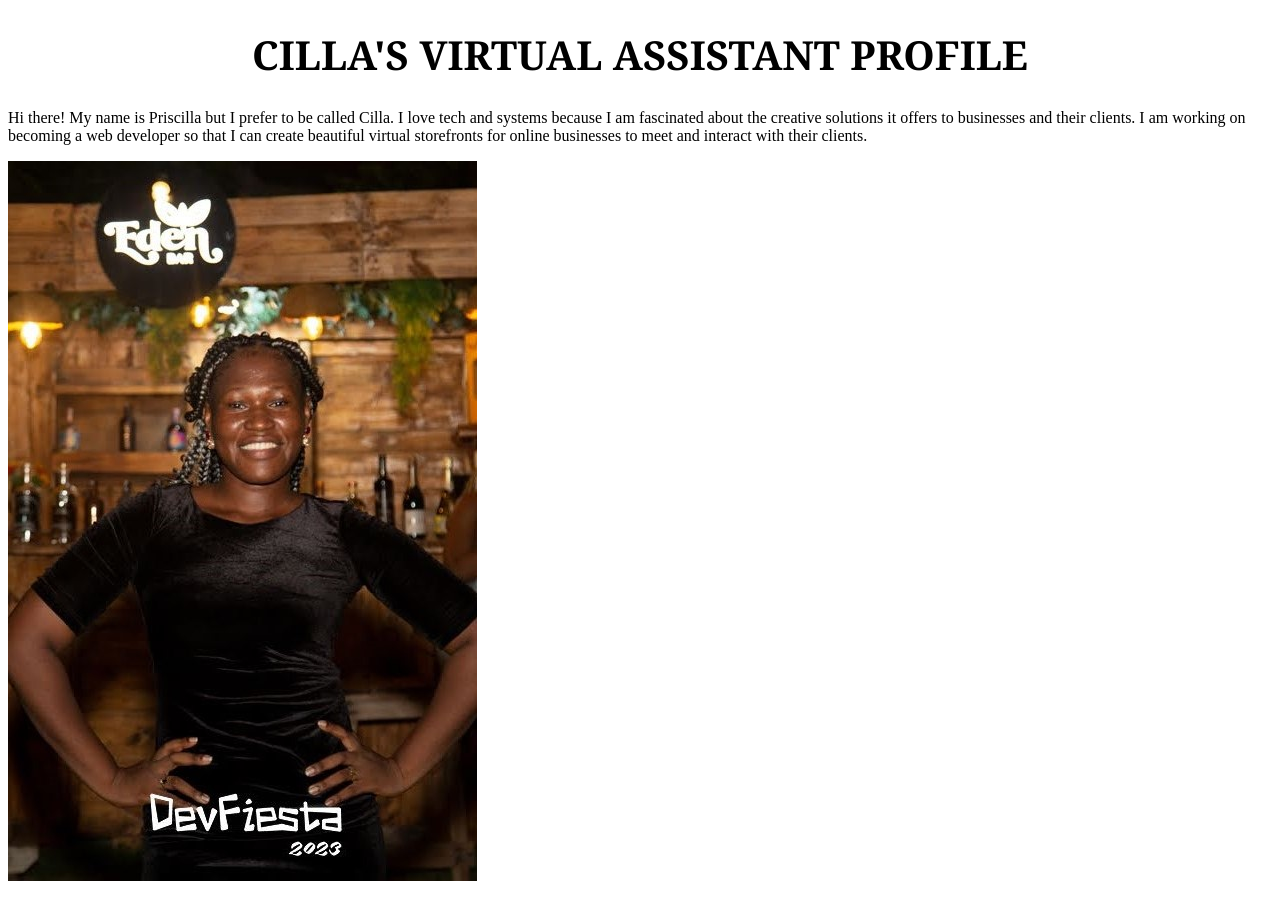
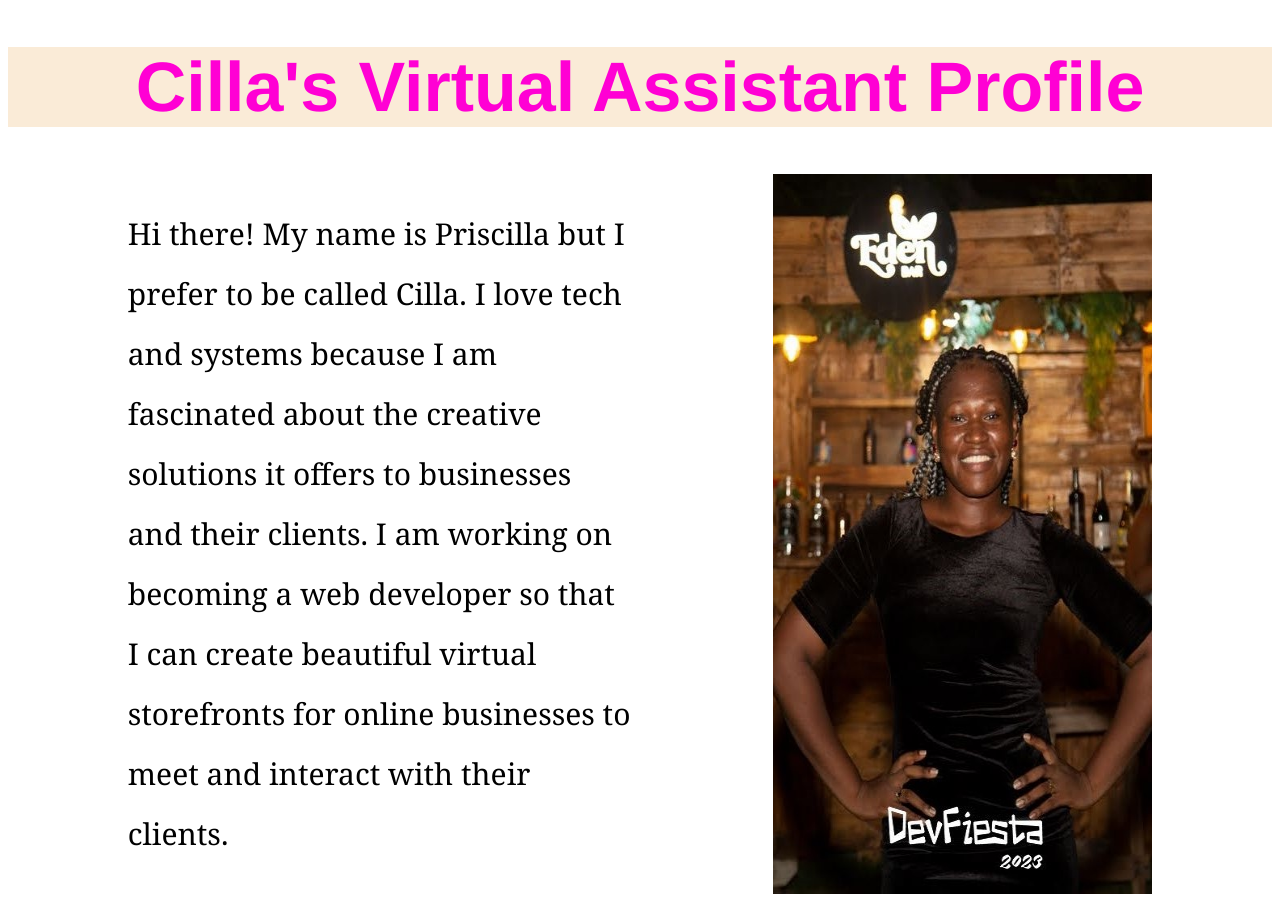
Before and after one commit to Pazil24/BGIT-Projects, a plain HTML site: page BGIT-Assignment 2/index.html in a window 1280 px wide. Drawn offline with Linux system fonts and the light colour scheme.

Commit message:
Assignment2 branched

```diff
--- a/BGIT-Assignment 2/index.html
+++ b/BGIT-Assignment 2/index.html
@@ -6,28 +6,49 @@
     <title>My Portfolio</title>
     <link rel="stylesheet" href="styles.css">
     <style>
-    h1 {
+    .head {
+      background-color: antiquewhite;
+    }
+
+     h1 {
+      font-family: 'Franklin Gothic Medium', 'Arial Narrow', Arial, sans-serif;
+      font-size: 70px;
+      color: #ff00d4;
+      text-align: center;
+    }
+
+    .hero {
+      display: flex;
+      justify-content: space-evenly;
+    }
+
+    p {
       font-family: Cambria, Cochin, Georgia, Times, 'Times New Roman', serif;
-      font-size: 40px;
-      text-align: center;
-      ;
+      font-size:30px;
+      color:black;
+      line-height: 2em;
+      width: 40%;
+      margin-right: 20px;
+    }
+
+    img{
+      width: 30%;
     }
     </style>
 </head>
 <body>
-  <h1>CILLA'S VIRTUAL ASSISTANT PROFILE</h1>
-  <P>Hi there! My name is Priscilla but I prefer to be called Cilla.
+  <div class="head">
+    <h1>Cilla's Virtual Assistant Profile</h1>
+  </div>
+  <div class="hero">
+    <P>Hi there! My name is Priscilla but I prefer to be called Cilla.
     I love tech and systems because I am fascinated about
     the creative solutions it offers to businesses and their
     clients. I am working on becoming a web developer so that
     I can create beautiful virtual storefronts for
     online businesses to meet and interact with their clients.
   </P>
-  <img src="/images/Pic of Cilla.jpg" alt="A pic of me">
-  <!--
-Use CSS to style the elements in your webpage:
-Customise the font family, size, colour, and alignment for headings (h1).
-Style the paragraph (p) with a different font family, size, line height, and colour.
-Adjust the size and alignment of the image (img) using CSS properties -->
+  <img src="images/Pic of Cilla.jpg" alt="A pic of me">
+</div>
 </body>
 </html>
--- a/BGIT-Assignment 2/styles.css
+++ b/BGIT-Assignment 2/styles.css
@@ -0,0 +1,30 @@
+/* Header styling */
+.head {
+    background-color: antiquewhite;
+  }
+
+   h1 {
+    font-family: 'Franklin Gothic Medium', 'Arial Narrow', Arial, sans-serif;
+    font-size: 70px;
+    color: #ff00d4;
+    text-align: center;
+  }
+  /* Display of p element and img tag using flexbox */
+  .hero {
+    display: flex;
+    justify-content: space-evenly;
+  }
+
+  /* Styling the paragraph with font style, color, line height */
+  p {
+    font-family: Cambria, Cochin, Georgia, Times, 'Times New Roman', serif;
+    font-size:30px;
+    color:black;
+    line-height: 2em;
+    width: 40%;
+    margin-right: 20px;
+  }
+  /* Styling the image to reduce the size */
+  img{
+    width: 30%;
+  }
```
Also changed, not shown: 2 other files.
